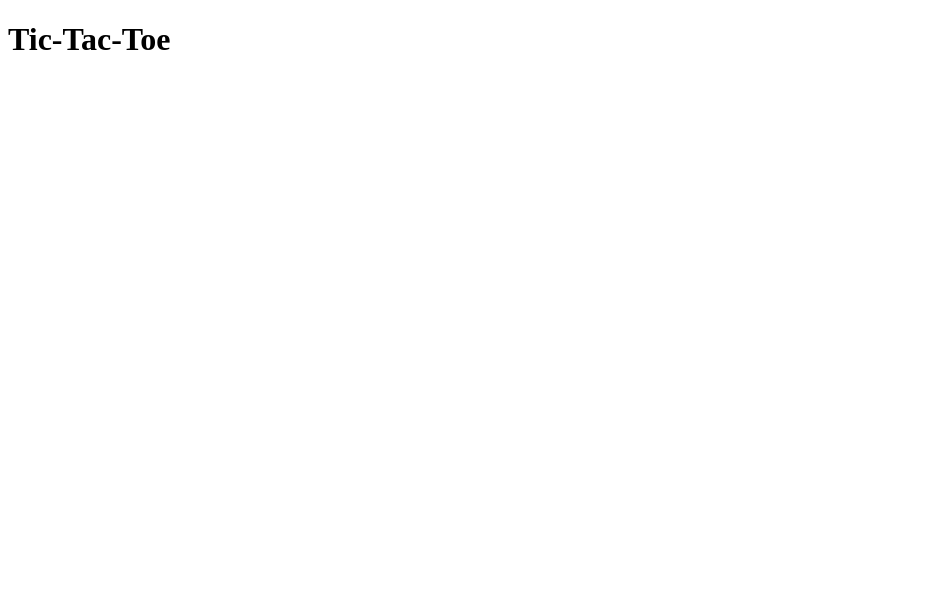
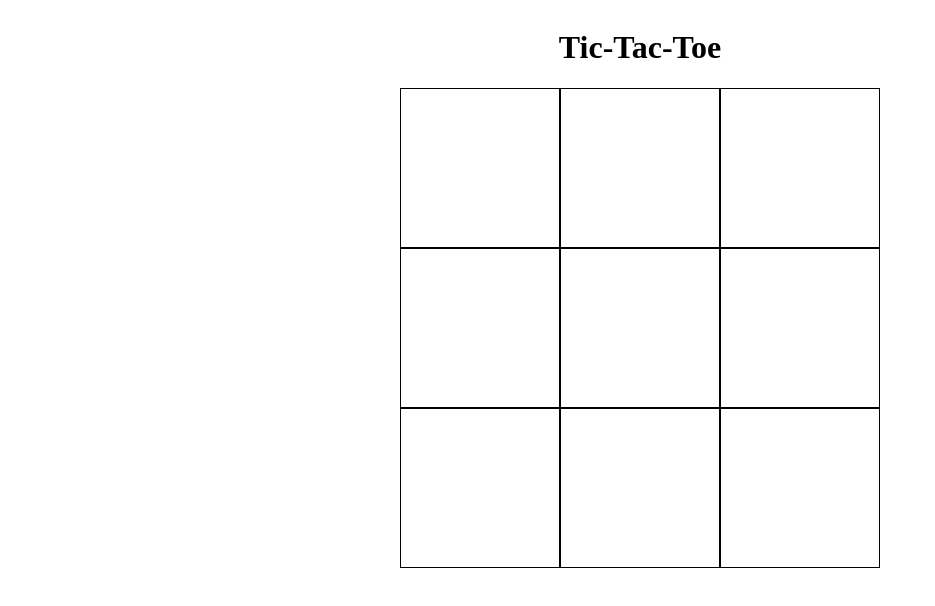
Before and after one commit to tbalvers/tic-tac-toe, a website: page index.html in a window 1280 px wide. Shown: the whole page, without its empty margins (0-935 px from the left). Drawn offline with Linux system fonts and the light colour scheme.

Commit message:
Implement barebones css to render board

```diff
--- a/index.html
+++ b/index.html
@@ -6,6 +6,7 @@
     <meta name="viewport" content="width=device-width, initial-scale=1.0">
     <title>Tic-Tac-Toe</title>
     <script src="tictactoe.js" defer></script>
+    <link rel="stylesheet" href="style.css">
 </head>
 <body>
     <h1>Tic-Tac-Toe</h1>
--- a/style.css
+++ b/style.css
@@ -0,0 +1,26 @@
+body {
+    display: flex;
+    flex-direction: column;
+    align-items: center;
+}
+
+.board {
+    display: flex;
+    flex-direction: column;
+    height: 60vh;
+    aspect-ratio: 1/1;
+}
+
+.row {
+    display: flex;
+    flex: 1;
+}
+
+.column {
+    flex: 1;
+    border: 1px solid black;
+    display: flex;
+    align-items: center;
+    justify-content: center;
+    font-size: 2rem;
+}
```
